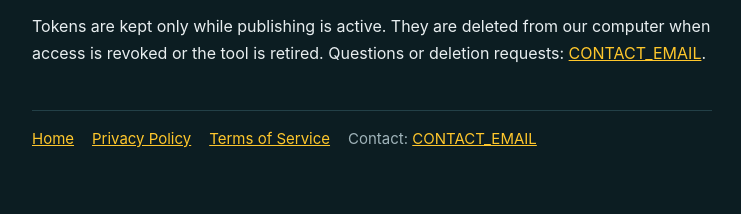
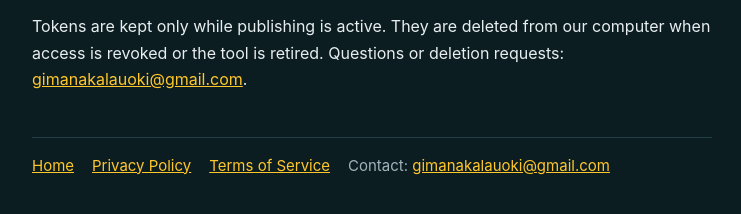
Before and after one commit to builtsplained/builtsplained.github.io, a plain HTML site: page privacy.html in a window 1280 px wide. Shown: the part 1202-1416 px from the top of the page, without its empty margins (268-1009 px from the left). Drawn offline with Linux system fonts and the light colour scheme.

Commit message:
Contact email

```diff
--- a/privacy.html
+++ b/privacy.html
@@ -26,5 +26,5 @@
 <li>We do not use cookies or analytics on this website.</li>
 </ul>
 <h2>Retention and deletion</h2>
-<p>Tokens are kept only while publishing is active. They are deleted from our computer when access is revoked or the tool is retired. Questions or deletion requests: <a href="mailto:CONTACT_EMAIL">CONTACT_EMAIL</a>.</p>
-<nav><a href="./">Home</a><a href="privacy.html">Privacy Policy</a><a href="terms.html">Terms of Service</a><span class="muted">Contact: <a href="mailto:CONTACT_EMAIL">CONTACT_EMAIL</a></span></nav></main></body></html>
+<p>Tokens are kept only while publishing is active. They are deleted from our computer when access is revoked or the tool is retired. Questions or deletion requests: <a href="mailto:gimanakalauoki@gmail.com">gimanakalauoki@gmail.com</a>.</p>
+<nav><a href="./">Home</a><a href="privacy.html">Privacy Policy</a><a href="terms.html">Terms of Service</a><span class="muted">Contact: <a href="mailto:gimanakalauoki@gmail.com">gimanakalauoki@gmail.com</a></span></nav></main></body></html>
```
Also changed, not shown: index.html (+1 -1 lines), terms.html (+2 -2 lines).
